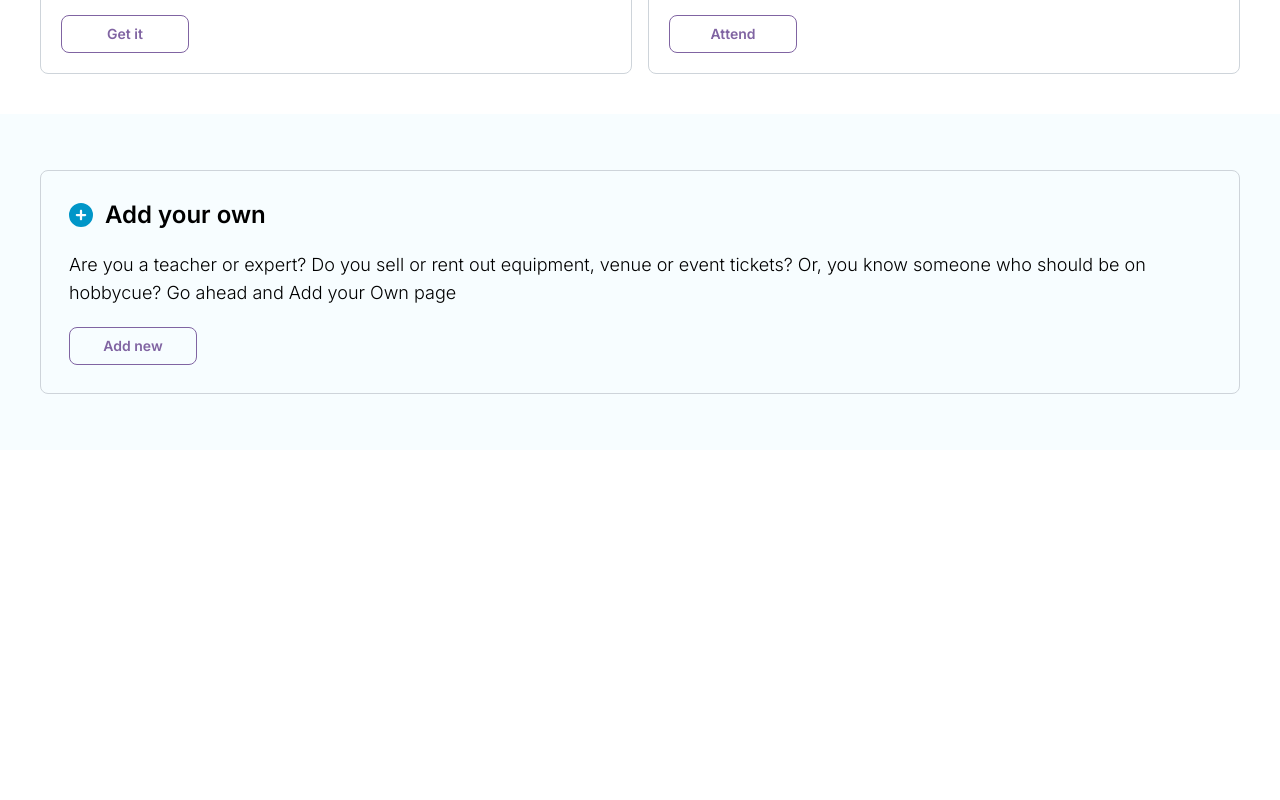
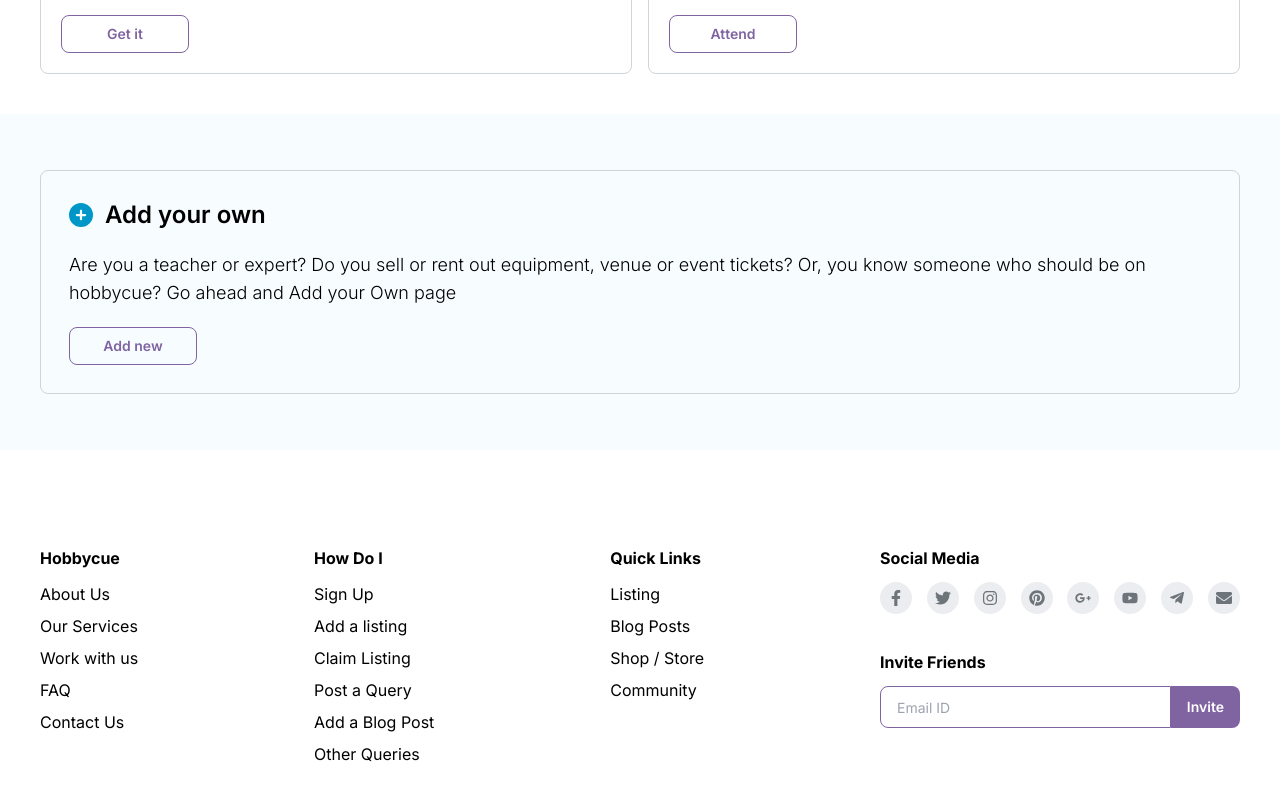
Before and after one commit to DebabrataSaha-570/banao-tech-task-1-hobbyCue, a Next.js app: page / in a window 1280 px wide. Shown: the part 406-1206 px from the top of the page. Before the commit the page ends 896 px from the top, so only its background shows below. Built offline with nearby package versions, Linux system fonts and the light colour scheme.

Commit message:
footer added

```diff
--- a/src/app/page.tsx
+++ b/src/app/page.tsx
@@ -9,7 +9,7 @@ export default function Home() {
       {/* <Navbar></Navbar> */}
       <HobbyResources></HobbyResources>
       <AddYourOwn></AddYourOwn>
-      {/* <Footer></Footer> */}
+      <Footer></Footer>
     </main>
   );
 }
--- a/src/components/shared/Footer.tsx
+++ b/src/components/shared/Footer.tsx
@@ -1,10 +1,130 @@
 import React from "react";
+import Container from "../ui/Container";
+import Link from "next/link";
+import {
+  FaEnvelope,
+  FaFacebookF,
+  FaGooglePlusG,
+  FaInstagram,
+  FaPinterest,
+  FaTelegramPlane,
+  FaTwitter,
+  FaYoutube,
+} from "react-icons/fa";
 
 const Footer = () => {
   return (
-    <div>
-      <h2>This is footer component</h2>
-    </div>
+    <footer className="py-14">
+      <Container>
+        <div className="flex flex-col md:flex-row justify-between flex-wrap">
+          {/* <div className="grid grid-cols-1 md:grid-cols-4"> */}
+          <div className="text-sm md:text-base">
+            <h2 className=" font-bold mb-3">Hobbycue</h2>
+
+            <Link className="block font-normal mb-2" href="/">
+              About Us
+            </Link>
+            <Link className="block  font-normal mb-2" href="/">
+              Our Services
+            </Link>
+            <Link className="block  font-normal mb-2" href="/">
+              Work with us
+            </Link>
+            <Link className="block  font-normal mb-2" href="/">
+              FAQ
+            </Link>
+            <Link className="block  font-normal mb-2" href="/">
+              Contact Us
+            </Link>
+          </div>
+          <div className="text-sm md:text-base">
+            <h2 className=" font-bold mb-3">How Do I</h2>
+
+            <Link className="block font-normal mb-2" href="/">
+              Sign Up
+            </Link>
+            <Link className="block  font-normal mb-2" href="/">
+              Add a listing
+            </Link>
+            <Link className="block  font-normal mb-2" href="/">
+              Claim Listing
+            </Link>
+            <Link className="block  font-normal mb-2" href="/">
+              Post a Query
+            </Link>
+            <Link className="block  font-normal mb-2" href="/">
+              Add a Blog Post
+            </Link>
+            <Link className="block  font-normal mb-2" href="/">
+              Other Queries
+            </Link>
+          </div>
+          <div className="text-sm md:text-base">
+            <h2 className=" font-bold mb-3">Quick Links</h2>
+
+            <Link className="block  font-normal mb-2" href="/">
+              Listing
+            </Link>
+            <Link className="block  font-normal mb-2" href="/">
+              Blog Posts
+            </Link>
+            <Link className="block  font-normal mb-2" href="/">
+              Shop / Store
+            </Link>
+            <Link className="block  font-normal mb-2" href="/">
+              Community
+            </Link>
+          </div>
+          <div className=" md:w-[30%] text-sm md:text-base">
+            <h2 className=" font-bold mb-3 ">Social Media</h2>
+
+            <div className="flex items-center justify-between gap-2 flex-wrap">
+              <span className="text-[#6D747A]  bg-[#EBEDF0] p-2 rounded-full cursor-pointer">
+                <FaFacebookF />
+              </span>
+              <span className="text-[#6D747A]  bg-[#EBEDF0] p-2 rounded-full">
+                <FaTwitter />
+              </span>
+              <span className="text-[#6D747A]  bg-[#EBEDF0] p-2 rounded-full">
+                <FaInstagram className="text-base" />
+              </span>
+              <span className="text-[#6D747A]  bg-[#EBEDF0] p-2 rounded-full">
+                <FaPinterest />
+              </span>
+              <span className="text-[#6D747A]  bg-[#EBEDF0] p-2 rounded-full">
+                <FaGooglePlusG />
+              </span>
+              <span className="text-[#6D747A]  bg-[#EBEDF0] p-2 rounded-full">
+                <FaYoutube />
+              </span>
+              <span className="text-[#6D747A]  bg-[#EBEDF0] p-2 rounded-full">
+                <FaTelegramPlane />
+              </span>
+              <span className="text-[#6D747A]  bg-[#EBEDF0] p-2 rounded-full">
+                <FaEnvelope />
+              </span>
+            </div>
+
+            <div className="mt-9">
+              <h2 className="text-sm md:text-base font-bold mb-3 ">
+                Invite Friends
+              </h2>
+
+              <div className="flex ">
+                <input
+                  className="border w-full border-[#8064A2] rounded-l-lg px-4 py-2 placeholder:text-sm "
+                  type="text"
+                  placeholder="Email ID"
+                />
+                <button className=" px-4 py-2 text-white font-semibold bg-[#8064A2] rounded-r-lg text-sm ">
+                  Invite
+                </button>
+              </div>
+            </div>
+          </div>
+        </div>
+      </Container>
+    </footer>
   );
 };
 
--- /dev/null
+++ b/src/components/shared/SubFooter.tsx
@@ -0,0 +1,11 @@
+import React from "react";
+
+const SubFooter = () => {
+  return (
+    <div>
+      <h3>This is sub footer</h3>
+    </div>
+  );
+};
+
+export default SubFooter;
```
